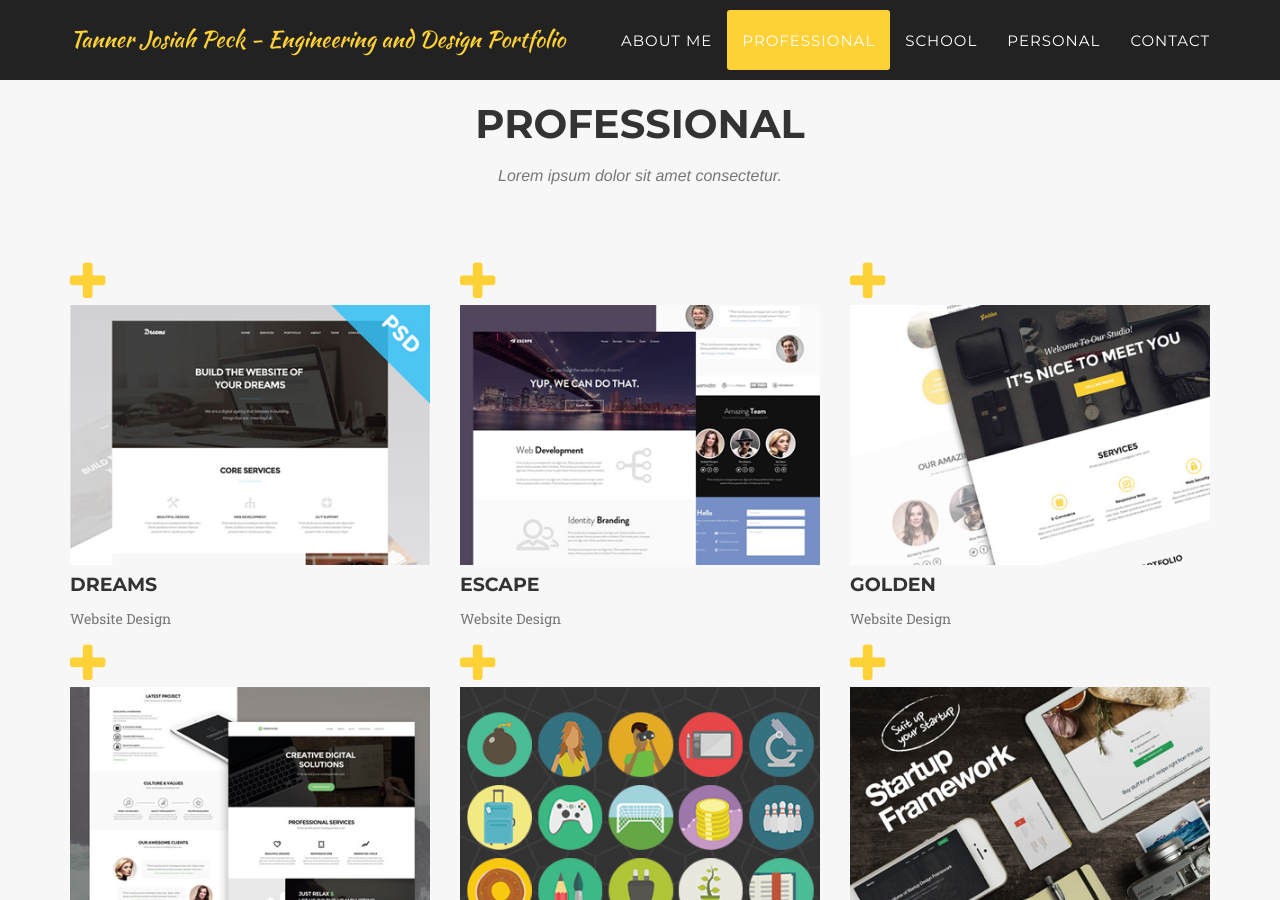
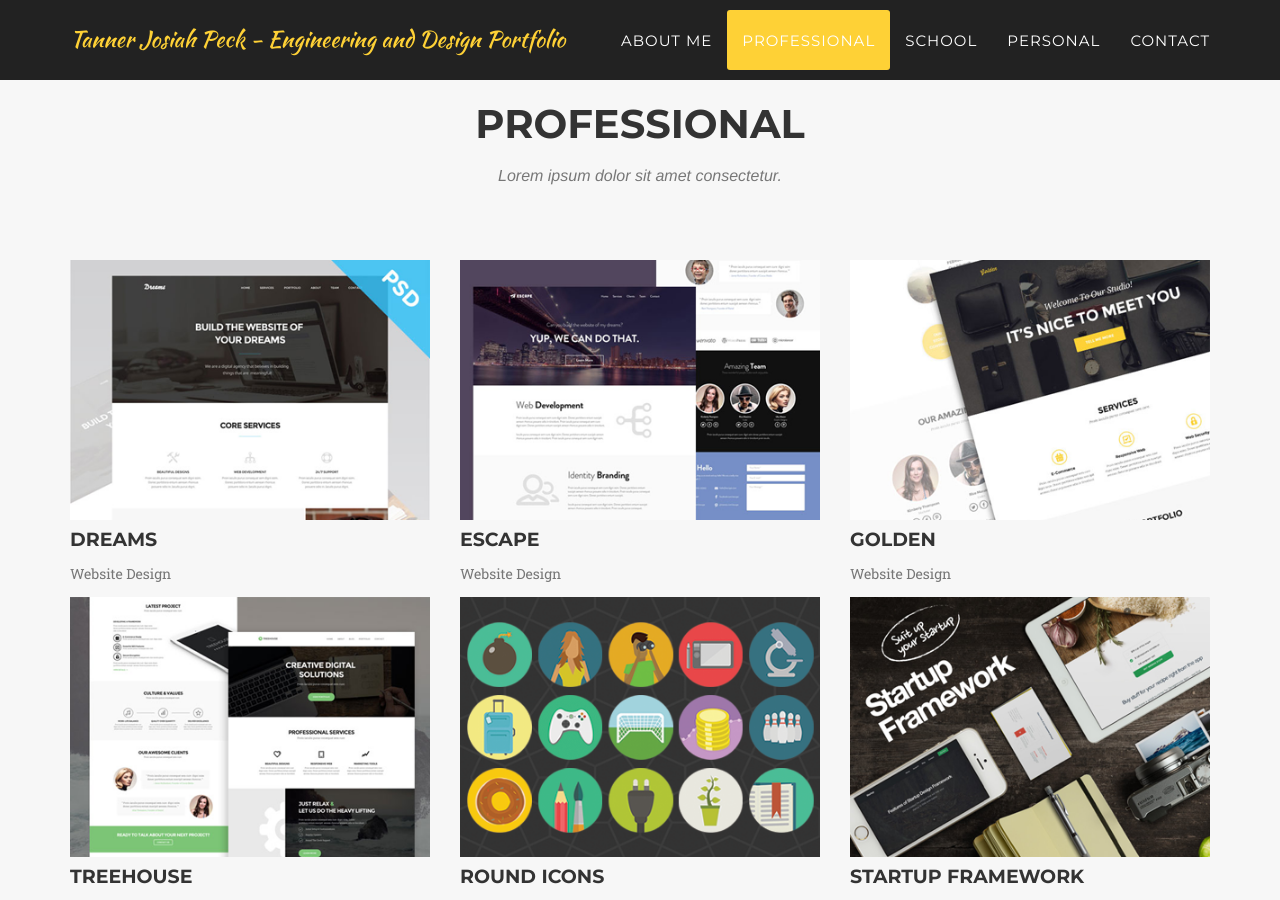
Before and after one commit to Tjpeck14/test2, a Jekyll site: the page built from index.html, in a window 1280 px wide and 900 px high, scrolled down 1518 px. Built offline with Jekyll 4.4.1, drawn with Linux system fonts in a browser that asks for light colours; some web fonts are replaced.

Commit message:
Update portfolio_grid.html

```diff
--- a/_includes/portfolio_grid.html
+++ b/_includes/portfolio_grid.html
@@ -11,11 +11,7 @@
             {% for post in site.posts %}
                 <div class="col-md-4 col-sm-6 portfolio-item">
                     <a href="#portfolioModal{{ post.modal-id }}" class="portfolio-link" data-toggle="modal">
-                        <div class="portfolio-hover">
-                            <div class="portfolio-hover-content">
-                                <i class="fa fa-plus fa-3x"></i>
-                            </div>
-                        </div>
+                        <!-- Removed .portfolio-hover and the yellow plus icon -->
                         <img src="img/portfolio/{{ post.thumbnail }}" class="img-responsive img-centered" alt="">
                     </a>
                     <div class="portfolio-caption">
```
